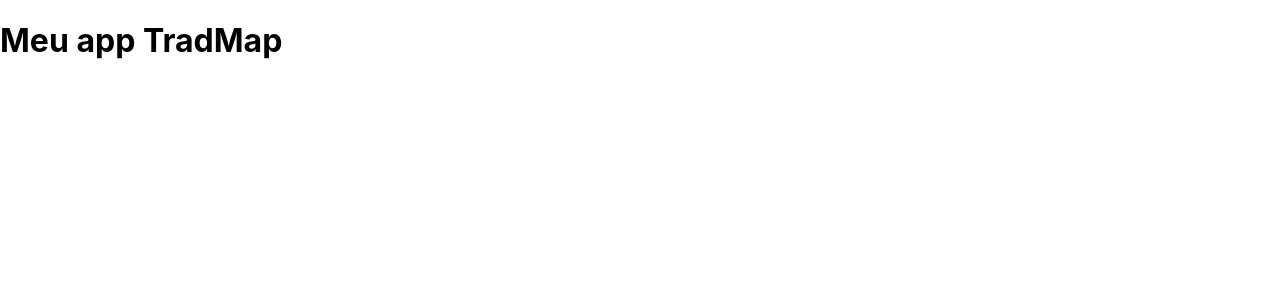
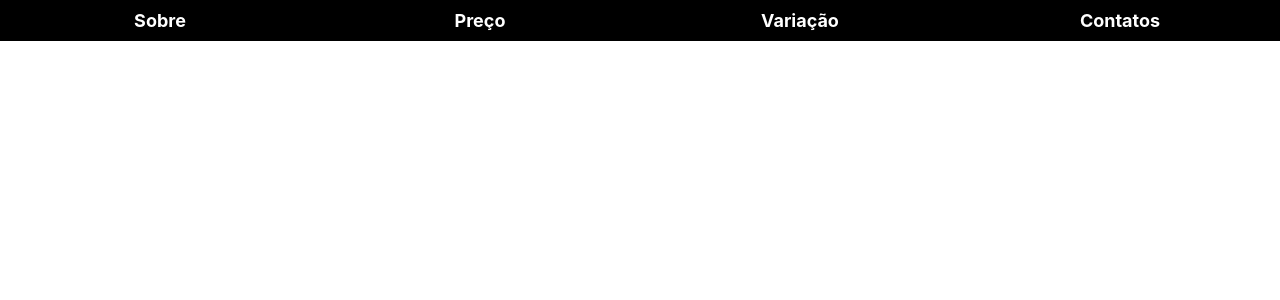
Before and after one commit to Murius17/Minagraphic_Frontend, a React (Create React App) app: page / in a window 1280 px wide. Shown: the top 300 px of the page. Built offline with nearby package versions, Linux system fonts and the light colour scheme.

Commit message:
criado componentes e aplicando NavBar

```diff
--- a/package.json
+++ b/package.json
@@ -7,6 +7,7 @@
     "@testing-library/react": "^11.2.5",
     "@testing-library/user-event": "^12.8.3",
     "react": "^17.0.1",
+    "react-anchor-link-smooth-scroll": "^1.0.12",
     "react-dom": "^17.0.1",
     "react-scripts": "4.0.3",
     "web-vitals": "^1.1.0"
--- a/src/App.js
+++ b/src/App.js
@@ -1,7 +1,18 @@
+import React from "react";
+import Header from "./components/home/header"
+import Main from "./components/home/main"
+import Footer from "./components/home/footer"
 
 function App() {
   return (
-    <h1>Meu app TradMap</h1>
+    <div>
+      <Header/>
+      <Main/>
+      <Footer/>
+      <br/><br/> <br/><br/><br/><br/> <br/><br/><br/><br/> <br/><br/><br/><br/> <br/><br/><br/><br/> <br/><br/><br/><br/> <br/><br/><br/><br/> <br/><br/><br/><br/> <br/><br/><br/><br/> <br/><br/><br/><br/> <br/><br/><br/><br/> <br/><br/><br/><br/> <br/><br/><br/><br/> <br/><br/><br/><br/> <br/><br/><br/><br/> <br/><br/><br/><br/> <br/><br/>
+      <div id="Preço">Preço</div>
+      <br/><br/> <br/><br/><br/><br/> <br/><br/><br/><br/> <br/><br/><br/><br/> <br/><br/><br/><br/> <br/><br/><br/><br/> <br/><br/><br/><br/> <br/><br/><br/><br/> <br/><br/><br/><br/> <br/><br/><br/><br/> <br/><br/><br/><br/> <br/><br/>
+    </div>
   );
 }
 
--- /dev/null
+++ b/src/components/Main/Cards.js
@@ -0,0 +1,9 @@
+import React from "react";
+
+export default class Cards extends React.Component {
+  render() {
+    return (
+      null
+    );
+  }
+}
--- /dev/null
+++ b/src/components/header/Address.js
@@ -0,0 +1,9 @@
+import React from "react";
+
+export default class Address extends React.Component {
+  render() {
+    return (
+      null
+    );
+  }
+}
--- /dev/null
+++ b/src/components/header/ButtonMob.js
@@ -0,0 +1,9 @@
+import React from "react";
+
+export default class ButtonMob extends React.Component {
+  render() {
+    return (
+      null
+    );
+  }
+}
--- /dev/null
+++ b/src/components/header/Logo.js
@@ -0,0 +1,9 @@
+import React from "react";
+
+export default class Logo extends React.Component {
+  render() {
+    return (
+      null
+    );
+  }
+}
--- /dev/null
+++ b/src/components/header/Nav.js
@@ -0,0 +1,23 @@
+import React from "react";
+import AnchorLink from "react-anchor-link-smooth-scroll";
+
+export default class Nav extends React.Component {
+  render() {
+    return (
+      <div className="nav">
+        <AnchorLink href="#Sobre" offset="100">
+          Sobre
+        </AnchorLink>
+        <AnchorLink href="#Preço" offset="100">
+          Preço
+        </AnchorLink>
+        <AnchorLink href="#Variação" offset="100">
+          Variação
+        </AnchorLink>
+        <AnchorLink href="#Contatos" offset="100">
+          Contatos
+        </AnchorLink>
+      </div>
+    );
+  }
+}
--- /dev/null
+++ b/src/components/home/footer.js
@@ -0,0 +1,10 @@
+import React from "react";
+
+export default class Footer extends React.Component {
+  render() {
+
+    return (
+        null
+    );
+  }
+}
--- /dev/null
+++ b/src/components/home/header.js
@@ -0,0 +1,18 @@
+import React from "react";
+import Address from "../header/Address";
+import ButtonMob from "../header/ButtonMob";
+import Nav from "../header/Nav";
+import Logo from "../header/Logo";
+
+export default class Header extends React.Component {
+  render() {
+    return (
+      <div className="header">
+        <Nav/>
+        <ButtonMob/>
+        <Logo/>
+        <Address/>
+      </div>
+    );
+  }
+}
--- /dev/null
+++ b/src/components/home/main.js
@@ -0,0 +1,11 @@
+import React from "react";
+import Cards from "../Main/Cards";
+
+export default class Main extends React.Component {
+  render() {
+    return (
+         <Cards/>
+
+        );
+      }
+    }
--- a/src/index.css
+++ b/src/index.css
@@ -5,9 +5,30 @@
     sans-serif;
   -webkit-font-smoothing: antialiased;
   -moz-osx-font-smoothing: grayscale;
+  font-size: 18px ;
+  font-family: 'Helvetica Neue' sans-serif;
+
 }
 
 code {
   font-family: source-code-pro, Menlo, Monaco, Consolas, 'Courier New',
     monospace;
 }
+a{text-decoration: none; font-weight: bold;}
+
+@media screen and (max-width: 480px){
+  .nav{ display: none; flex-direction: column; background: #000;}
+  .nav a{width: 100%; text-align: center; padding: 10px 0; color:#ffff}
+}
+@media screen and (min-width: 481px) and (max-width:768px){
+  .nav{ display: none; flex-direction: column; background: #000;}
+  .nav a{width: 100%; text-align: center; padding: 10px 0; color:#ffff}
+}
+@media screen and (min-width: 769px) and (max-width:1199px) {
+  .nav{ display: flex; background: #000;}
+  .nav a{width: 25%; text-align: center; padding: 10px 0; color:#ffff}
+}
+@media screen and (min-width: 1200px){
+  .nav{ display: flex; background: #000;}
+  .nav a{width: 25%; text-align: center; padding: 10px 0; color:#ffff}
+}
```
Also changed, not shown: 1 other file (tests, documents, lock files or other folders).
